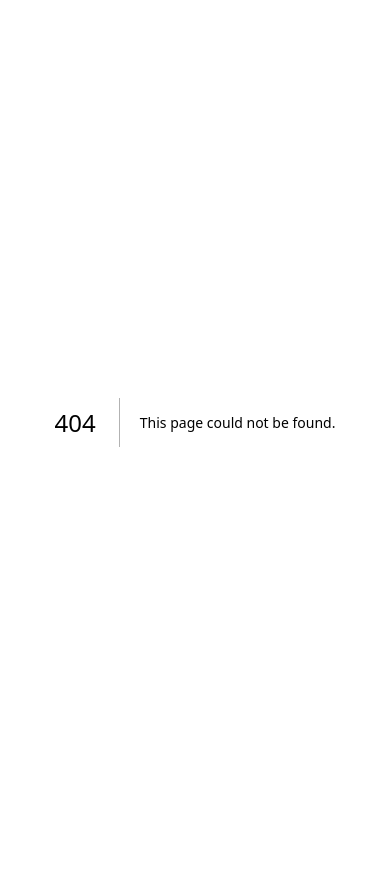
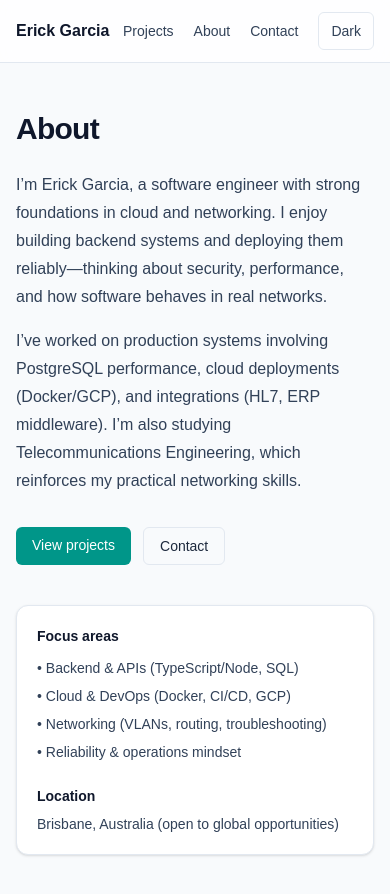
Before and after one commit to eggarcia98/portfolio, a Next.js app: page /about in a window 390 px wide. Before the commit this address had no page. Shown: the top 894 px of the page. Before the commit the page ends 844 px from the top, so only its background shows below. Built offline with nearby package versions, Linux system fonts and the light colour scheme.

Commit message:
feat: add About and Contact pages with responsive design and links

```diff
--- /dev/null
+++ b/src/app/about/page.tsx
@@ -0,0 +1,72 @@
+import { Navbar } from "@/components/navbar";
+import Link from "next/link";
+
+export default function AboutPage() {
+    return (
+        <div className="min-h-dvh bg-slate-50 text-slate-900 dark:bg-slate-950 dark:text-slate-50">
+            <Navbar />
+            <main className="mx-auto max-w-5xl px-4 py-12">
+                <h1 className="text-3xl font-semibold tracking-tight sm:text-4xl">
+                    About
+                </h1>
+
+                <div className="mt-6 grid gap-10 md:grid-cols-3">
+                    <section className="md:col-span-2">
+                        <p className="text-slate-700 dark:text-slate-200 leading-7">
+                            I’m Erick Garcia, a software engineer with strong
+                            foundations in cloud and networking. I enjoy
+                            building backend systems and deploying them
+                            reliably—thinking about security, performance, and
+                            how software behaves in real networks.
+                        </p>
+
+                        <p className="mt-4 text-slate-700 dark:text-slate-200 leading-7">
+                            I’ve worked on production systems involving
+                            PostgreSQL performance, cloud deployments
+                            (Docker/GCP), and integrations (HL7, ERP
+                            middleware). I’m also studying Telecommunications
+                            Engineering, which reinforces my practical
+                            networking skills.
+                        </p>
+
+                        <div className="mt-8 flex flex-wrap gap-3">
+                            <Link
+                                href="/projects"
+                                className="rounded-md bg-teal-600 px-4 py-2 text-sm font-medium text-white hover:bg-teal-700"
+                            >
+                                View projects
+                            </Link>
+                            <Link
+                                href="/contact"
+                                className="rounded-md border border-slate-200 px-4 py-2 text-sm font-medium text-slate-800 hover:bg-white dark:border-slate-800 dark:text-slate-100 dark:hover:bg-slate-900"
+                            >
+                                Contact
+                            </Link>
+                        </div>
+                    </section>
+
+                    <aside className="rounded-xl border border-slate-200 bg-white p-5 shadow-sm dark:border-slate-800 dark:bg-slate-900">
+                        <h2 className="text-sm font-semibold text-slate-900 dark:text-slate-100">
+                            Focus areas
+                        </h2>
+                        <ul className="mt-3 space-y-2 text-sm text-slate-700 dark:text-slate-200">
+                            <li>• Backend & APIs (TypeScript/Node, SQL)</li>
+                            <li>• Cloud & DevOps (Docker, CI/CD, GCP)</li>
+                            <li>
+                                • Networking (VLANs, routing, troubleshooting)
+                            </li>
+                            <li>• Reliability & operations mindset</li>
+                        </ul>
+
+                        <h2 className="mt-6 text-sm font-semibold text-slate-900 dark:text-slate-100">
+                            Location
+                        </h2>
+                        <p className="mt-2 text-sm text-slate-700 dark:text-slate-200">
+                            Brisbane, Australia (open to global opportunities)
+                        </p>
+                    </aside>
+                </div>
+            </main>
+        </div>
+    );
+}
--- /dev/null
+++ b/src/app/contact/page.tsx
@@ -0,0 +1,60 @@
+import { Navbar } from "@/components/navbar";
+
+export default function ContactPage() {
+    return (
+        <div className="min-h-dvh bg-slate-50 text-slate-900 dark:bg-slate-950 dark:text-slate-50">
+            <Navbar />
+            <main className="mx-auto max-w-5xl px-4 py-12">
+                <h1 className="text-3xl font-semibold tracking-tight sm:text-4xl">
+                    Contact
+                </h1>
+                <p className="mt-3 max-w-2xl text-slate-700 dark:text-slate-200">
+                    If you’re hiring for software engineering, cloud/DevOps
+                    support, or networking-focused roles, I’d love to connect.
+                </p>
+
+                <div className="mt-8 grid gap-4 sm:grid-cols-2">
+                    <a
+                        className="rounded-xl border border-slate-200 bg-white p-5 shadow-sm hover:shadow-md dark:border-slate-800 dark:bg-slate-900"
+                        href="mailto:eggarcia9814@gmail.com"
+                    >
+                        <p className="text-sm text-slate-500 dark:text-slate-400">
+                            Email
+                        </p>
+                        <p className="mt-1 font-semibold text-teal-700 dark:text-teal-300">
+                            eggarcia9814@gmail.com
+                        </p>
+                    </a>
+
+                    <a
+                        className="rounded-xl border border-slate-200 bg-white p-5 shadow-sm hover:shadow-md dark:border-slate-800 dark:bg-slate-900"
+                        href="https://www.linkedin.com/in/eggarcia98"
+                        target="_blank"
+                        rel="noreferrer"
+                    >
+                        <p className="text-sm text-slate-500 dark:text-slate-400">
+                            LinkedIn
+                        </p>
+                        <p className="mt-1 font-semibold">
+                            linkedin.com/in/eggarcia98
+                        </p>
+                    </a>
+
+                    <a
+                        className="rounded-xl border border-slate-200 bg-white p-5 shadow-sm hover:shadow-md dark:border-slate-800 dark:bg-slate-900"
+                        href="https://github.com/eggarcia98"
+                        target="_blank"
+                        rel="noreferrer"
+                    >
+                        <p className="text-sm text-slate-500 dark:text-slate-400">
+                            GitHub
+                        </p>
+                        <p className="mt-1 font-semibold">
+                            github.com/eggarcia98
+                        </p>
+                    </a>
+                </div>
+            </main>
+        </div>
+    );
+}
--- a/src/app/globals.css
+++ b/src/app/globals.css
@@ -2,6 +2,9 @@
 
 /* Plugins */
 @plugin "@tailwindcss/typography";
+
+/* Enable dark mode variant */
+@custom-variant dark (&:where(.dark, .dark *));
 
 
 :root {
--- a/src/app/layout.tsx
+++ b/src/app/layout.tsx
@@ -14,7 +14,7 @@ export default function RootLayout({
 }) {
     return (
         <html lang="en" suppressHydrationWarning>
-            <body>
+            <body className="bg-slate-50 text-slate-900 dark:bg-slate-950 dark:text-slate-50">
                 <ThemeProvider>{children}</ThemeProvider>
             </body>
         </html>
--- a/src/components/theme-provider.tsx
+++ b/src/components/theme-provider.tsx
@@ -8,7 +8,7 @@ export function ThemeProvider({ children }: { children: React.ReactNode }) {
     <NextThemesProvider
       attribute="class"
       defaultTheme="light"
-      enableSystem={false}
+      enableSystem={true}
       disableTransitionOnChange
     >
       {children}
```
